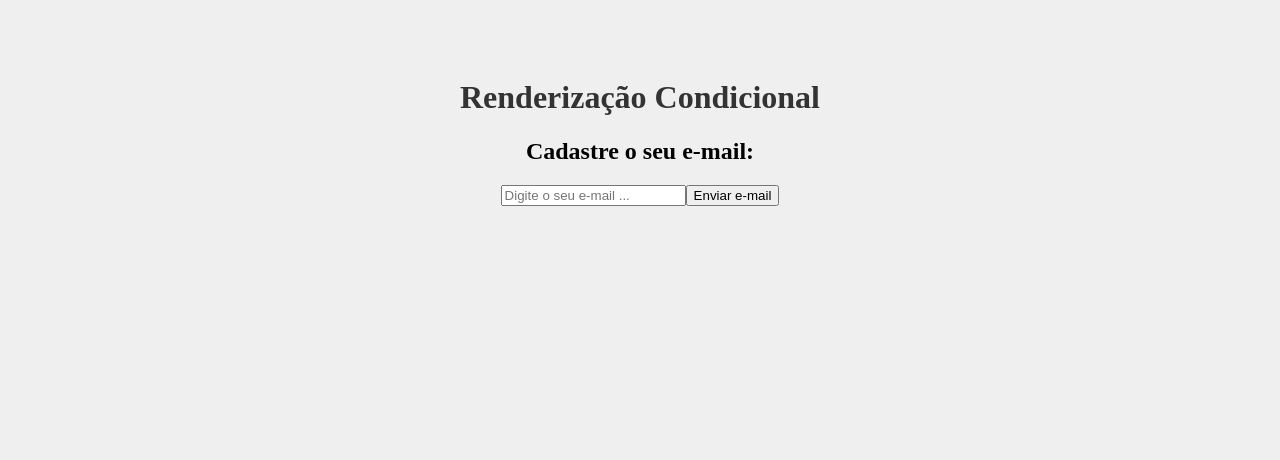
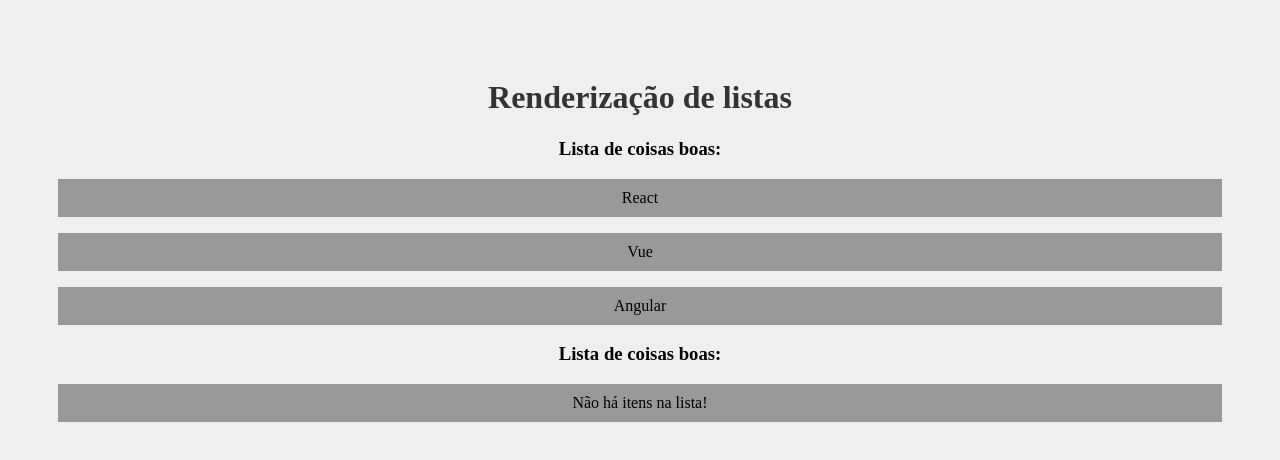
Before and after one commit to Lucas-Paim-Lavras/react_js_curso, a React (Create React App) app in the folder meu-projeto/: page / in a window 1280 px wide. Shown: the top 460 px of the page. Built offline with nearby package versions, Linux system fonts and the light colour scheme.

Commit message:
Renderização de listas - revisão

```diff
--- a/meu-projeto/src/App.js
+++ b/meu-projeto/src/App.js
@@ -1,15 +1,19 @@
 import "./App.css";
-import Condicional from "./components/Condicional";
+import OutraLista from "./components/OutraLista";
 
 
 //usaremos essa área para importar coisas
 
 function App() {
+
+  const meusItens = ['React', "Vue", 'Angular']
+
   return (
     //Aqui, precisa usar className, sempre!
     <div className="App">
-      <h1>Renderização Condicional</h1>
-      <Condicional/>
+      <h1>Renderização de listas</h1>
+      <OutraLista itens={meusItens}/>
+      <OutraLista itens={[]}/>
     </div>
   );
 }
```
